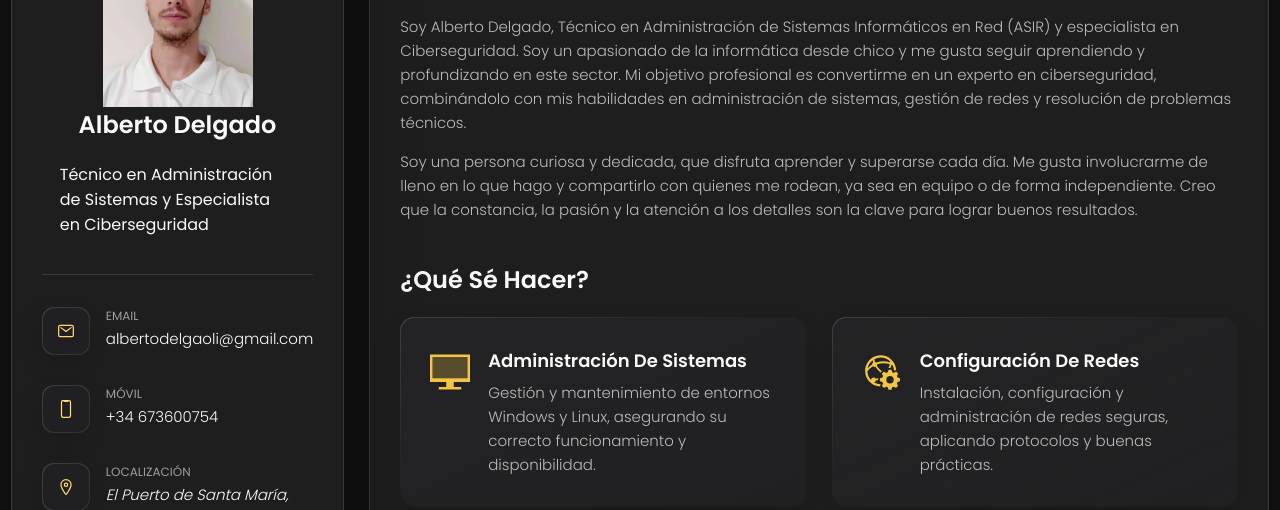
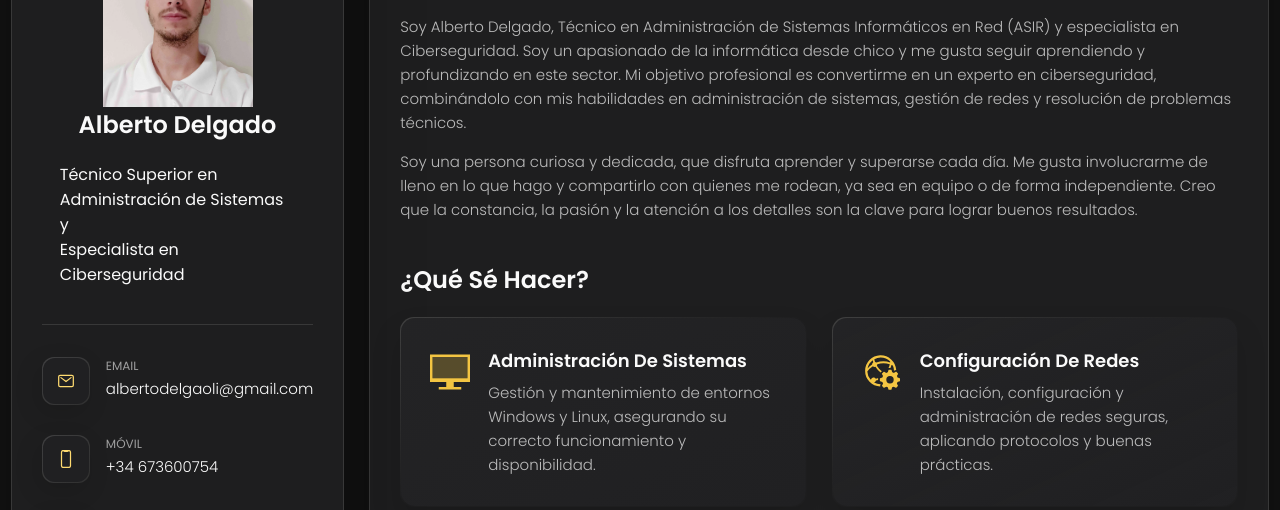
Before and after one commit to adeloli/adeloli.github.io, a plain HTML site: page index.html in a window 1280 px wide. Shown: the part 214-724 px from the top of the page. Drawn offline with nearby package versions, Linux system fonts and the light colour scheme; some packages are replaced by stand-ins of ours; no server answers; a script that the page names is missing; files whose address does not match are found by name.

Commit message:
Update index.html

```diff
--- a/index.html
+++ b/index.html
@@ -43,7 +43,7 @@
         <div class="info-content">
           <h1 class="name" title="Alberto Delgado">Alberto Delgado</h1>
           <p class="title">
-            Técnico en Administración de Sistemas y Especialista<br> en Ciberseguridad
+            Técnico Superior en <br>Administración de Sistemas y <br>Especialista en Ciberseguridad
           </p>
         </div>
       </div>
@@ -449,4 +449,5 @@
   <script type="module" src="https://unpkg.com/ionicons@5.5.2/dist/ionicons/ionicons.esm.js"></script>
   <script nomodule src="https://unpkg.com/ionicons@5.5.2/dist/ionicons/ionicons.js"></script>
 </body>
+
 </html>
```
